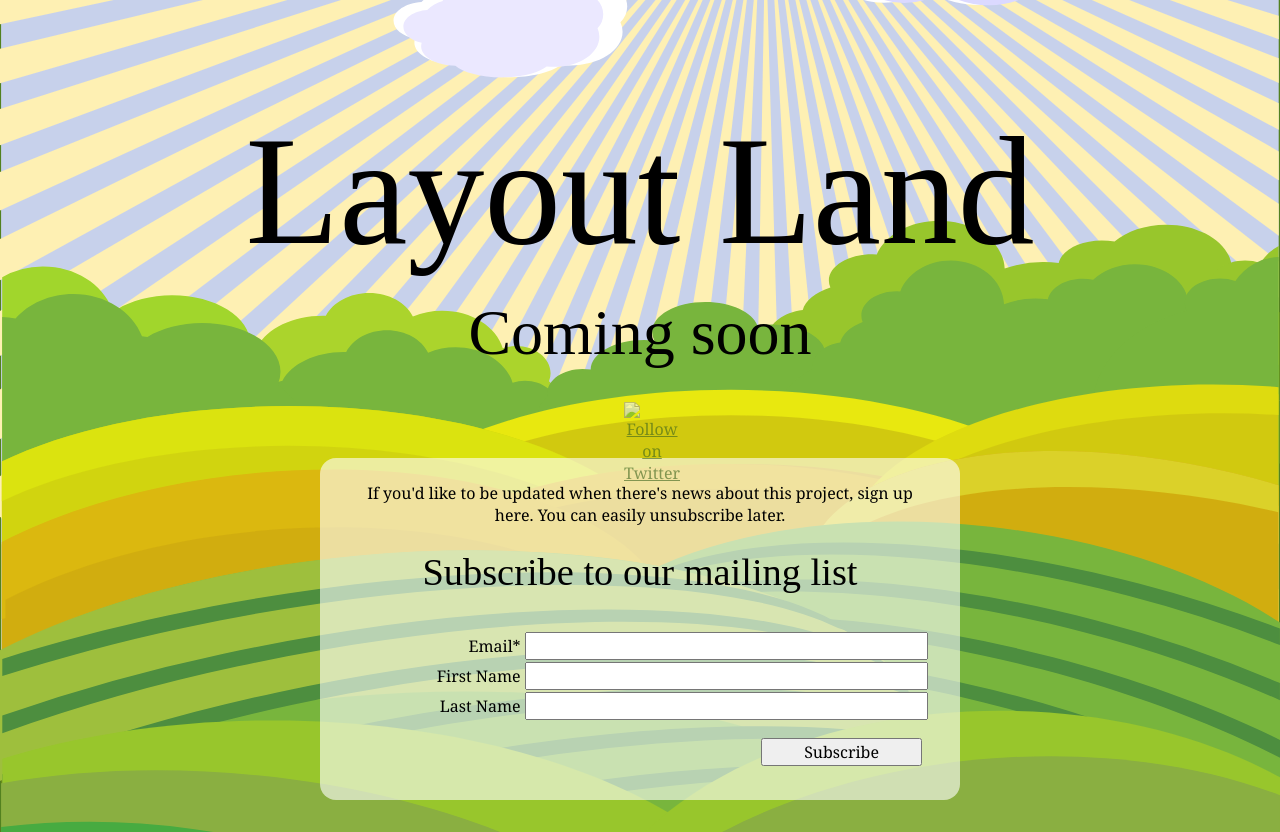
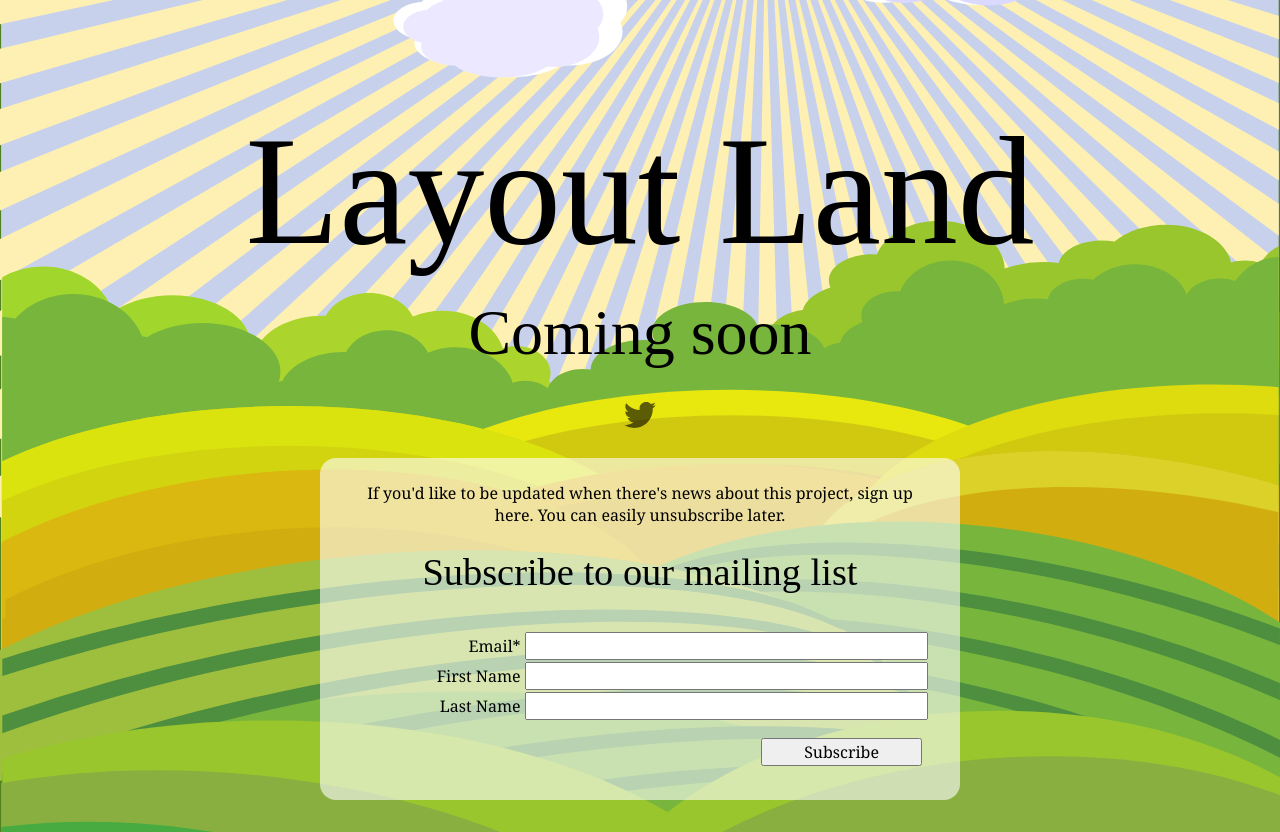
Before and after one commit to jensimmons/layoutlandplaceholder, a plain HTML site: page index.html in a window 1280 px wide. Drawn offline with Linux system fonts and the light colour scheme.

Commit message:
fixing path to twitter logo

```diff
--- a/index.html
+++ b/index.html
@@ -16,7 +16,7 @@
 
     <h1>Layout Land</h1>
     <h3>Coming soon</h3>
-    <p class="twitter"><a href="https://twitter.com/csslayoutland"><img src="temp/twitterlogo.svg" alt="Follow on Twitter"></a></p>
+    <p class="twitter"><a href="https://twitter.com/csslayoutland"><img src="assets/twitterlogo.svg" alt="Follow on Twitter"></a></p>
 
     <!-- Begin MailChimp Signup Form -->
     <div id="mc_embed_signup">
```
